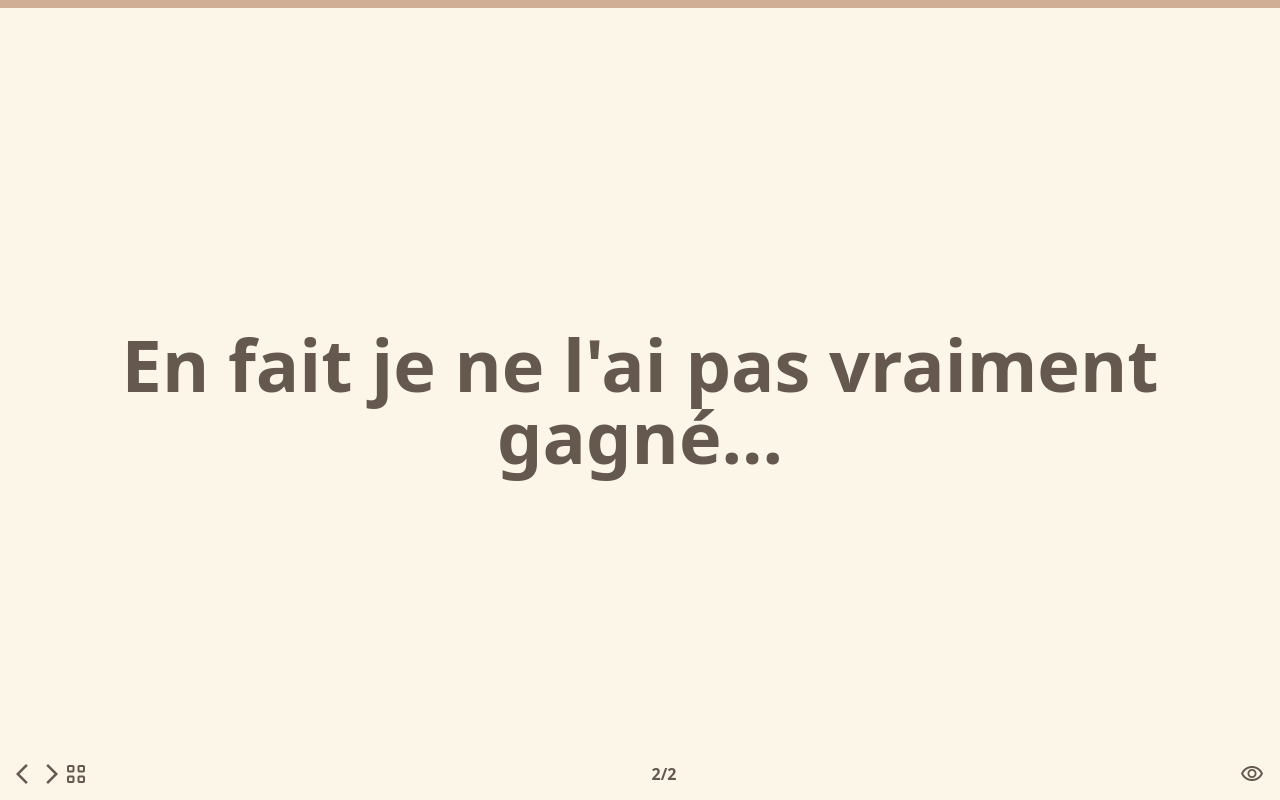
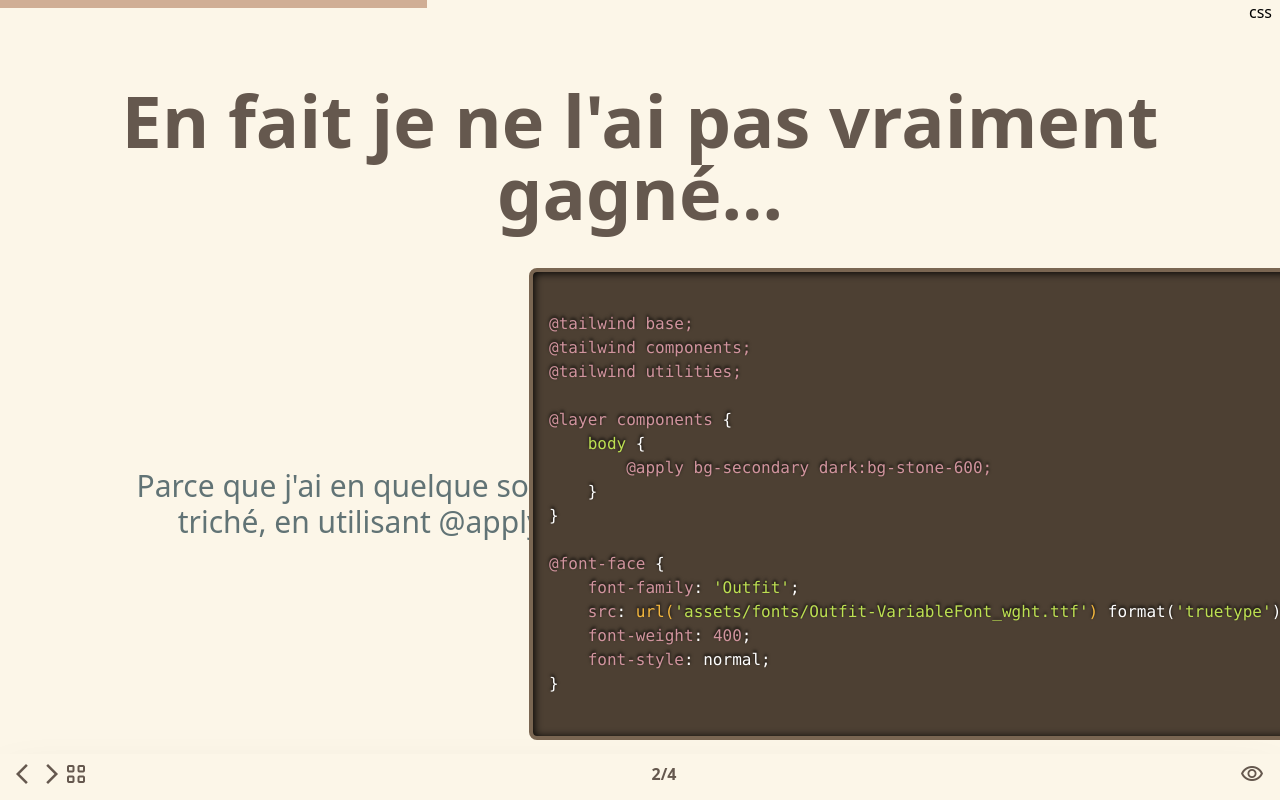
Before and after one commit to ArabuHito/Slider, a React (Vite) app: page / in a window 1280 px wide. Both pictures are taken after a click on the button "arrow_forward_ios". Built offline with nearby package versions, Linux system fonts and the light colour scheme.

Commit message:
Improved the CodeBlock component. Added a syntax highlighter.

```diff
--- a/package.json
+++ b/package.json
@@ -12,7 +12,8 @@
   "dependencies": {
     "prop-types": "^15.8.1",
     "react": "^18.2.0",
-    "react-dom": "^18.2.0"
+    "react-dom": "^18.2.0",
+    "react-syntax-highlighter": "^15.5.0"
   },
   "devDependencies": {
     "@types/react": "^18.2.55",
--- a/src/App.jsx
+++ b/src/App.jsx
@@ -3,30 +3,68 @@
  */
 
 /* eslint-disable react/no-unescaped-entities */
-import {Slide} from "./components/Slide.jsx";
-import {Paragraph, Title} from "./components/Text.jsx";
-import {Deck} from "./components/Deck.jsx";
-import {Image} from "./components/Image.jsx";
+import { Slide } from "./components/Slide.jsx";
+import { CodeBlock, Paragraph } from "./components/Text.jsx";
+import { Deck } from "./components/Deck.jsx";
+import { Image } from "./components/Image.jsx";
 
 function App() {
-
     return (
         <Deck>
-            <Slide>
-                <Title>
-                    Comment j'ai gagné mon combat contre tailwind
-                </Title>
+            <Slide title="Comment j'ai gagné mon combat contre tailwind">
+                <Paragraph>...ou presque</Paragraph>
+                <Image src={"/Fight.png"} alt={"fight"} />
+            </Slide>
+            <Slide
+                layout="column"
+                title="En fait je ne l'ai pas vraiment gagné..."
+            >
                 <Paragraph>
-                    ...ou presque
+                    Parce que j'ai en quelque sortes triché, en utilisant @apply
                 </Paragraph>
-                <Image src={"public/Fight.png"} alt={"fight"}/>
+                <CodeBlock
+                    syntax="css"
+                    code={`
+@tailwind base;
+@tailwind components;
+@tailwind utilities;
+
+@layer components {
+    body {
+        @apply bg-secondary dark:bg-stone-600;
+    }
+}
+
+@font-face {
+    font-family: 'Outfit';
+    src: url('assets/fonts/Outfit-VariableFont_wght.ttf') format('truetype');
+    font-weight: 400;
+    font-style: normal;
+}
+                `}
+                />
             </Slide>
-            <Slide>
-                <Title>
-                    En fait je ne l'ai pas vraiment gagné...
-                </Title>
+            <Slide layout="column" title="Admirez mon chat.">
+                <Paragraph>
+                    <i>
+                        Il est mignon, n'est-ce pas ? Il faut que je le montre à
+                        tout le monde. Le problème c'est que je n'ai pas de
+                        chat. Alors voici un chat aléatoire.
+                    </i>
+                </Paragraph>
+                <Image
+                    src="https://placekitten.com/1920/1080"
+                    alt="My cat"
+                    caption="Mon chat"
+                />
             </Slide>
-        </Deck>)
+            <Slide layout="full" title="Mais comme j'aime le dire...">
+                <Paragraph>
+                    <i>As long as it works, it works.</i>
+                </Paragraph>
+            </Slide>
+        </Deck>
+    );
 }
 
 export default App;
--- a/src/components/Deck.jsx
+++ b/src/components/Deck.jsx
@@ -3,7 +3,7 @@
  */
 
 import {useCallback, useEffect, useState} from "react";
-import PropTypes from 'prop-types';
+import PropTypes from "prop-types";
 
 function Deck({children}) {
     // Hooks
@@ -89,12 +89,12 @@ function Deck({children}) {
 // Mosaic view
 function MosaicView(props) {
     return (
-        <div className={"mosaic-view grid grid-cols-1 md:grid-cols-2 lg:grid-cols-3 gap-4 m-4"}>
+        <div className={"mosaic-view grid grid-cols-1 md:grid-cols-2 lg:grid-cols-3 gap-4 p-8"}>
             {props.slides.map((slide, index) => (
-                <div key={index} className="mosaic-slide h-96 w-full rounded-lg flex flex-col
-                    justify-center bg-background dark:bg-stone-800 items-center overflow-clip cursor-pointer"
+                <div key={index} className="mosaic-slide h-80 w-full rounded-lg flex flex-col
+                    justify-center bg-background dark:bg-stone-800 overflow-clip cursor-pointer shadow-2xl"
                      onClick={() => props.goToSlideFromMosaic(index)}>
-                    <div className="mosaic-slide-content scale-[0.3] flex flex-col items-center text-center mx-0">
+                    <div className="mosaic-slide-content scale-[0.33] flex flex-col items-center text-center mx-0">
                         {slide}
                     </div>
                 </div>
@@ -107,7 +107,7 @@ function ToolBar(props) {
     const [numberVisible, setNumberVisible] = useState(true);
 
     return <div className="toolbar fixed bottom-0 left-0 flex flex-row justify-between px-4 py-2 w-full text-accent
-    dark:text-primary bg-background dark:bg-stone-800">
+    dark:text-primary bg-background dark:bg-stone-800 shadow-2xl">
         <div className="left-section ">
             <button disabled={props.mosaicView} className="prev disabled:text-gray-600" onClick={props.onClickPrev}>
                 <span className="material-symbols-outlined">arrow_back_ios</span>
@@ -124,18 +124,16 @@ function ToolBar(props) {
         </div>
         <div className="right-section">
             <button className="settings relative" onClick={() => {
-                setNumberVisible(!numberVisible)
+                setNumberVisible(!numberVisible);
             }}>
 
                 <span className="material-symbols-outlined">
-                    {numberVisible ? "visibility": "visibility_off"}
+                    {numberVisible ? "visibility" : "visibility_off"}
                 </span>
             </button>
         </div>
     </div>;
 }
-
-
 
 ToolBar.propTypes = {
     mosaicView: PropTypes.bool,
--- a/src/components/Slide.jsx
+++ b/src/components/Slide.jsx
@@ -3,21 +3,63 @@
  */
 
 import PropTypes from "prop-types";
+import {Title} from "./Text.jsx";
 
-function Slide({children}) {
+function Slide(props) {
 
-    return (
-        <div className="slide h-screen w-screen text-center flex flex-col justify-center
-                    bg-background dark:bg-stone-800 overflow-clip">
-            {children}
-        </div>
-    )
+    switch (props.layout) {
+
+        // - Column Layout
+        case "column":
+            return (
+                <div className="slide h-screen w-screen
+                        text-center flex flex-col justify-center
+                    bg-background dark:bg-stone-800 overflow-clip pt-20 px-20 pb-20">
+                    <div className="title flex-2">
+                        <Title>{props.title}</Title>
+                    </div>
+                    <div className="slide-content h-full text-balance place-items-center grid grid-cols-2">
+                        {props.children}
+                    </div>
+                </div>
+            );
+
+        // - Full Layout
+        case "full":
+            return (
+                <div className="slide h-screen w-screen text-left
+                    bg-background dark:bg-stone-800 overflow-clip pt-20 px-20 pb-40">
+                    <div className="title flex-2">
+                        <Title>{props.title}</Title>
+                    </div>
+                    <div className="slide-content">
+                        {props.children}
+                    </div>
+                </div>
+            );
+
+        // - Default Layout
+        default:
+            return (
+                <div className="slide h-screen w-screen text-center flex flex-col justify-center
+                    bg-background dark:bg-stone-800 overflow-clip pt-20 px-20 pb-40">
+                    <div className="title flex-2">
+                        <Title>{props.title}</Title>
+                    </div>
+                    <div className="slide-content">
+                        {props.children}
+                    </div>
+                </div>
+            );
+    }
 }
 
 // Prop types
 Slide.propTypes = {
-    children: PropTypes.node.isRequired,
-    props: PropTypes.any
+    children: PropTypes.node,
+    props: PropTypes.any,
+    layout: PropTypes.string,
+    title: PropTypes.string
 };
 
 export {Slide};
--- a/src/components/Text.jsx
+++ b/src/components/Text.jsx
@@ -2,28 +2,37 @@
  * BOUDOUAYA Ayoub, AMU 2024.
  */
 
+// TODO : Add Ordered and Unordered Lists
+
+import { Prism as SyntaxHighlighter } from 'react-syntax-highlighter';
+import { dark } from 'react-syntax-highlighter/dist/esm/styles/prism';
 import PropTypes from "prop-types";
 
-function Paragraph({ children: text }) {
+function Paragraph({children: text}) {
     return (
-    <p className="text text-text dark:text-primary text-3xl mx-32">
-      { text }
+        <p className="text text-text dark:text-primary text-3xl">
+            {text}
         </p>
     );
 }
 
-function Title({ children: text }) {
+function Title({children: text}) {
     return (
-    <h1 className="title text-7xl font-bold m-8 text-accent dark:text-secondary">
-      { text }
+        <h1 className="title text-7xl font-bold p-8 text-accent dark:text-secondary">
+            {text}
         </h1>
     );
 }
 
-function CodeBlock({ children: code }) {
+function CodeBlock(props) {
     return (
-    <div className="code rounded w-fit mx-auto bg-code p-4 text-white border-border border-2">
-      { code }
+        <div className="text-left border-black">
+            <SyntaxHighlighter language={props.syntax} style={dark}>
+                {props.code}
+            </SyntaxHighlighter>
+            <div className="absolute top-0 right-2">
+                {props.syntax}
+            </div>
         </div>
     );
 }
@@ -38,7 +47,8 @@ Title.propTypes = {
 };
 
 CodeBlock.propTypes = {
-    children: PropTypes.node.isRequired
-}
+    children: PropTypes.node.isRequired,
+    syntax: PropTypes.string
+};
 
-export { Paragraph, Title, CodeBlock };
+export {Paragraph, Title, CodeBlock};
```
Also changed, not shown: vite.config.js.timestamp-1709026661897-8c9c05477690f.mjs (added, +10 -0 lines), public/Fight.png (added), 1 other file (tests, documents, lock files or other folders). Lines whose indentation alone changed are shown as unchanged.
